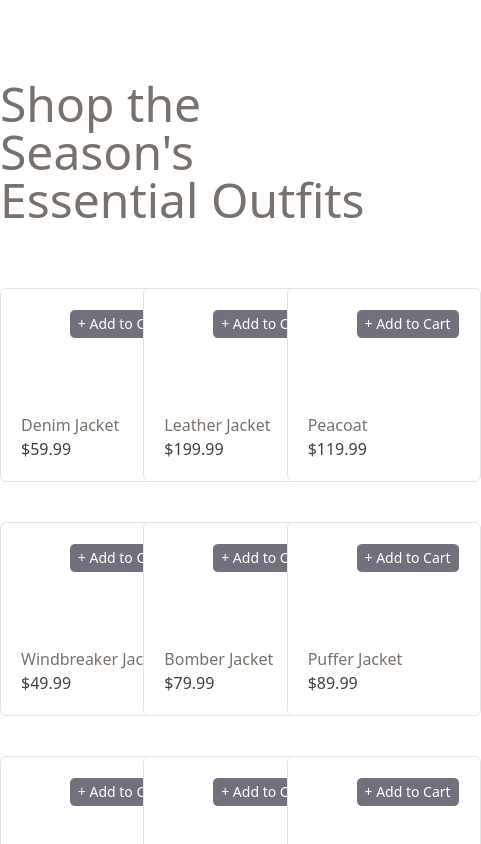
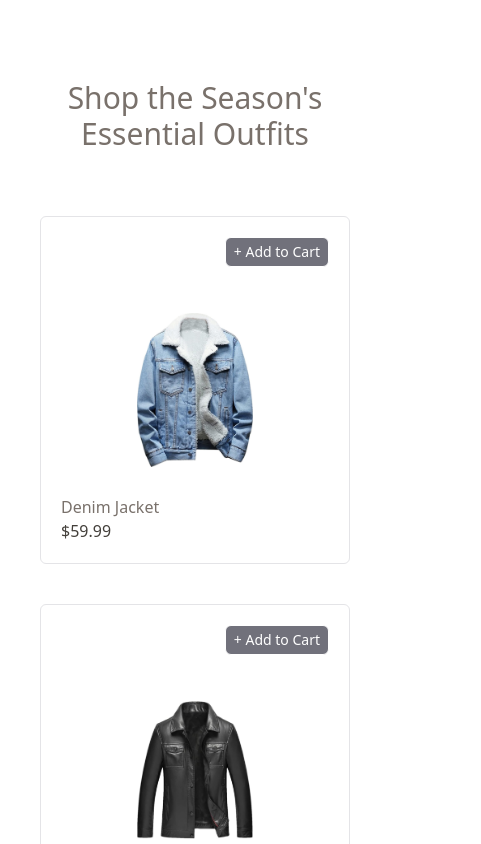
Before and after one commit to GarimaK1/ShoppingCartWithViteReact19, a React (Vite) app: page / in a window 390 px wide. Shown: the top 844 px of the page, 481 px wide, since content can reach past the window. Built offline with nearby package versions, Linux system fonts and the light colour scheme.

Commit message:
minor updates to UI, responsiveness

```diff
--- a/src/App.jsx
+++ b/src/App.jsx
@@ -24,11 +24,11 @@ const App = () => {
 
   return (
     <div className='grid place-items-center py-20'>
-      <h1 className="text-5xl text-stone-500 mb-16">
+      <h1 className="lg:text-5xl md:text-4xl text-3xl px-10 text-center text-stone-500 mb-16">
         Shop the Season's Essential Outfits
       </h1>
       <MyShoppingCart />
-      <div className='grid grid-cols-3 place-items-start gap-10'>
+      <div className='grid grid-cols-1 lg:grid-cols-2 xl:grid-cols-3 place-items-start gap-10 xl:px-6 px-10'>
         {
           allItems?.map((product) => (
             <CartItem key={product.id} item={product} fromCart={false} />
--- a/src/components/CartItem.jsx
+++ b/src/components/CartItem.jsx
@@ -6,7 +6,7 @@ const CartItem = ({ item, fromCart }) => {
 
     return (
         <div className='group relative flex flex-col gap-y-2 border border-zinc-200
-                        rounded-md bg-white p-24'>
+                        rounded-md bg-white p-24 h-full'>
             <img src={imageUrl} alt={name} width={300} height={300}
                     className={`${!fromCart && 'group-hover:-translate-y-2 transition-all duration-500'}`}
             />
--- a/src/components/MyShoppingCart.jsx
+++ b/src/components/MyShoppingCart.jsx
@@ -75,7 +75,7 @@ const MyShoppingCart = () => {
                                 })
                             }
                         </div>
-                        <div className='absolute bottom-0 left-0 z-10 w-full h-20 bg-white
+                        <div className='absolute bottom-0 left-0 z-10 w-full h-20 pb-2 bg-white
                                 grid place-items-center border border-zinc-200 rounded-lg'
                         >
                             <h1 className='text-base text-stone-600'>Total: {formatCurrency(totalPrice)} </h1>
```
Also changed, not shown: 1 other file (tests, documents, lock files or other folders).
